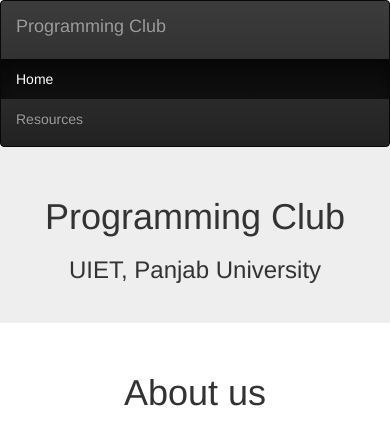
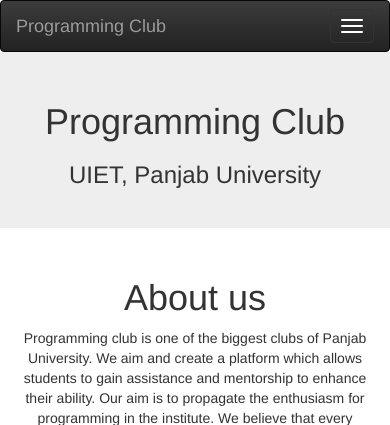
Before and after one commit to pclubuiet/website, a Django app: page /home/ in a window 390 px wide. Shown: the top 425 px of the page. Run offline with Django 3.2, Linux system fonts and the light colour scheme; parts of the project's set-up code (start-up, migrations or seed data) failed here and were passed over; some libraries are stand-ins or nearby versions.

Commit message:
Make navbar responsive (#92)
Fixes https://github.com/pclubuiet/website/issues/90

```diff
--- a/templates/base.html
+++ b/templates/base.html
@@ -21,6 +21,7 @@
     {% endblock %}
 </head>
     <!-- Latest compiled and minified JavaScript -->
+    <script src="https://ajax.googleapis.com/ajax/libs/jquery/1.11.3/jquery.min.js"></script>
     <script src="https://maxcdn.bootstrapcdn.com/bootstrap/3.3.7/js/bootstrap.min.js" integrity="sha384-Tc5IQib027qvyjSMfHjOMaLkfuWVxZxUPnCJA7l2mCWNIpG9mGCD8wGNIcPD7Txa" crossorigin="anonymous"></script>
     <!-- jQuery -->
     <script src="https://ajax.googleapis.com/ajax/libs/jquery/1.11.3/jquery.min.js"></script>
@@ -45,12 +46,19 @@
 <nav class="navbar navbar-inverse" style="margin-bottom:0;">
   <div class="container-fluid">
     <div class="navbar-header">
+      <button type="button" class="navbar-toggle" data-toggle="collapse" data-target="#myNavbar">
+        <span class="icon-bar"></span>
+        <span class="icon-bar"></span>
+        <span class="icon-bar"></span>
+      </button>
       <a class="navbar-brand" href="{% url 'home:home' %}">Programming Club</a>
     </div>
+    <div class="collapse navbar-collapse" id="myNavbar">
     <ul class="nav navbar-nav">
       <li {% block nav_home %}class="active"{% endblock %}><a href="{% url 'home:home' %}">Home</a></li>
       <li {% block nav_resources %}{% endblock %}><a href="{% url 'home:resources' %}">Resources</a></li>
     </ul>
+    </div>
   </div>
 </nav>
 <div id = "content">
```
